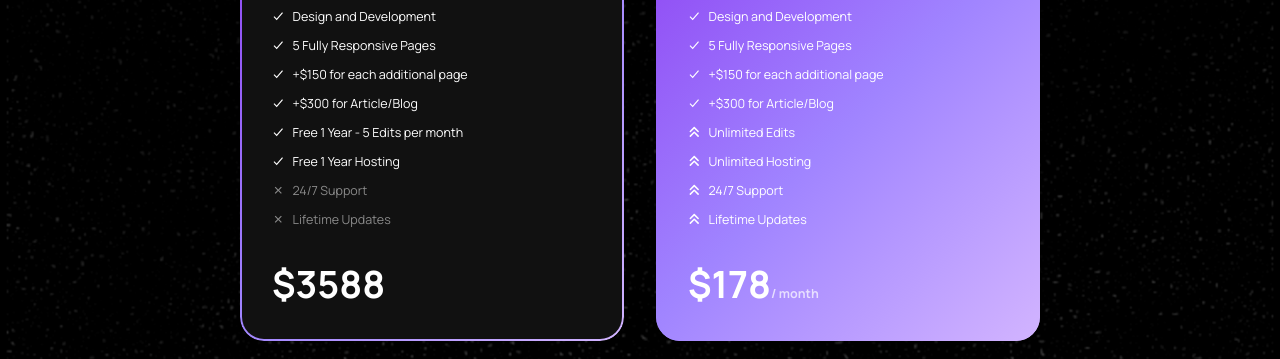
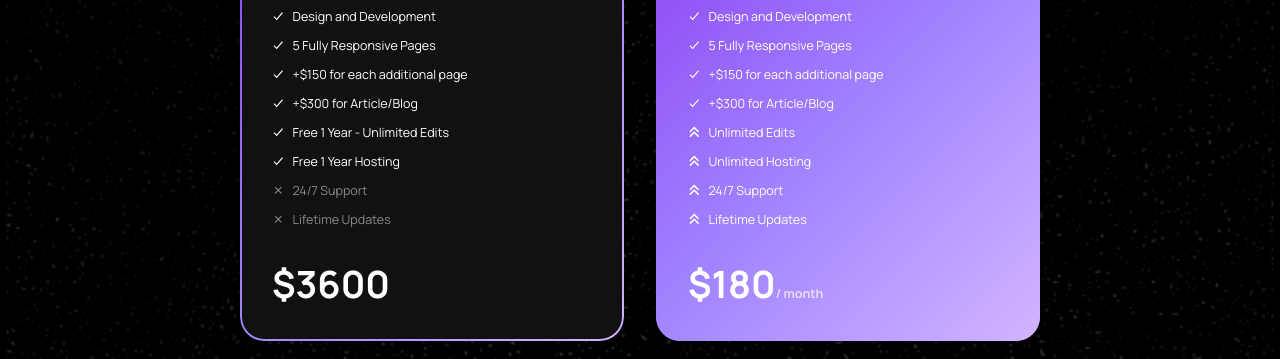
Before and after one commit to Rumilab-Agency/Website, a React (Vite) app in the folder client/: page / in a window 1280 px wide. Shown: the part 3480-3839 px from the top of the page. Built offline with nearby package versions, Linux system fonts and the light colour scheme.

Commit message:
Update Pricing

```diff
--- a/client/src/components/Pricing/Pricing.tsx
+++ b/client/src/components/Pricing/Pricing.tsx
@@ -34,12 +34,12 @@ const Pricing = () => {
               <PackageListItem><IoCheckmarkSharp />5 Fully Responsive Pages</PackageListItem>
               <PackageListItem><IoCheckmarkSharp />+$150 for each additional page</PackageListItem>
               <PackageListItem><IoCheckmarkSharp />+$300 for Article/Blog</PackageListItem>
-              <PackageListItem><IoCheckmarkSharp />Free 1 Year - 5 Edits per month</PackageListItem>
+              <PackageListItem><IoCheckmarkSharp />Free 1 Year - Unlimited Edits</PackageListItem>
               <PackageListItem><IoCheckmarkSharp />Free 1 Year Hosting</PackageListItem>
               <PackageListItem className="text-muted"><IoCloseSharp /> 24/7 Support</PackageListItem>
               <PackageListItem className="text-muted"><IoCloseSharp /> Lifetime Updates</PackageListItem>
             </PackageListItemWrapper>
-            <PackagePricing>$3588
+            <PackagePricing>$3600
             </PackagePricing>
           </PackageCard>
 
@@ -60,7 +60,7 @@ const Pricing = () => {
               <PackageListItem><FaAnglesUp /> 24/7 Support</PackageListItem>
               <PackageListItem><FaAnglesUp /> Lifetime Updates</PackageListItem>
             </PackageListItemWrapper>
-            <PackagePricing>$178
+            <PackagePricing>$180
               <PackageHostingNote>/ month</PackageHostingNote>
             </PackagePricing>
           </PopularPackageCard>
```
